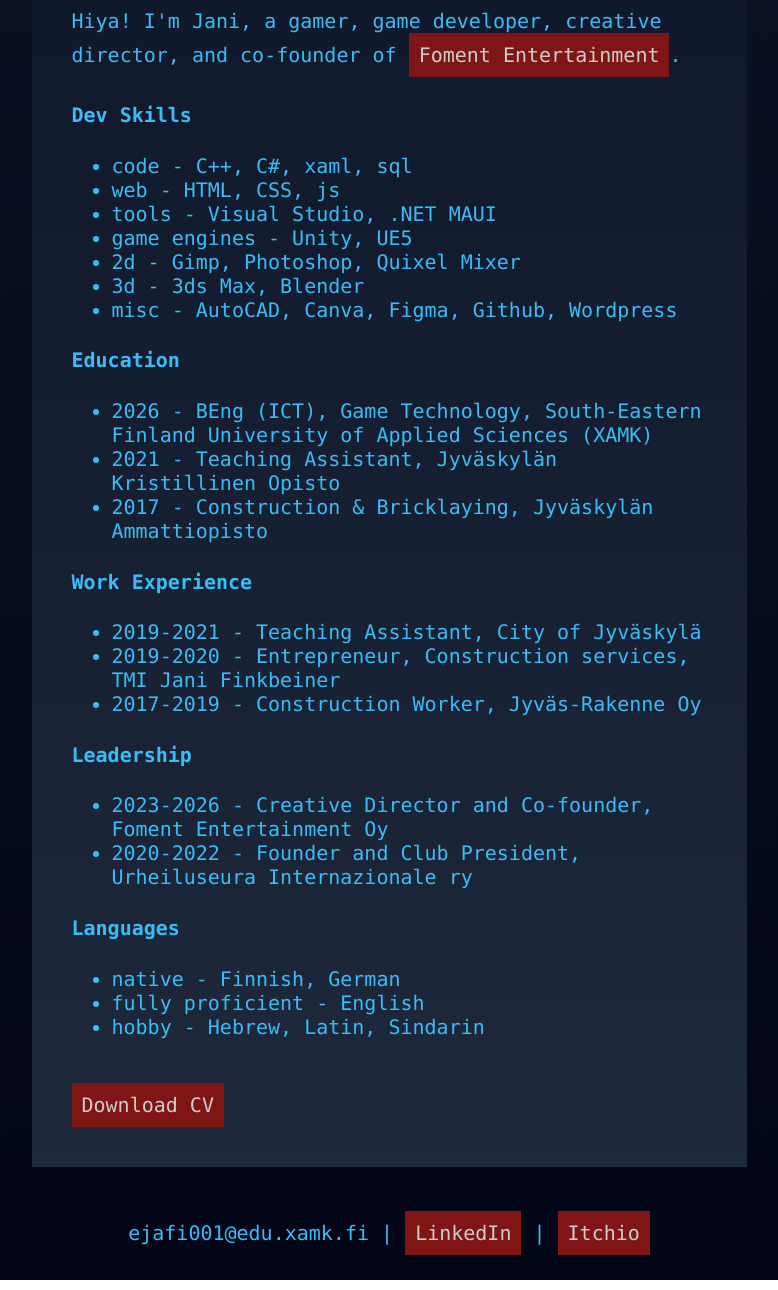
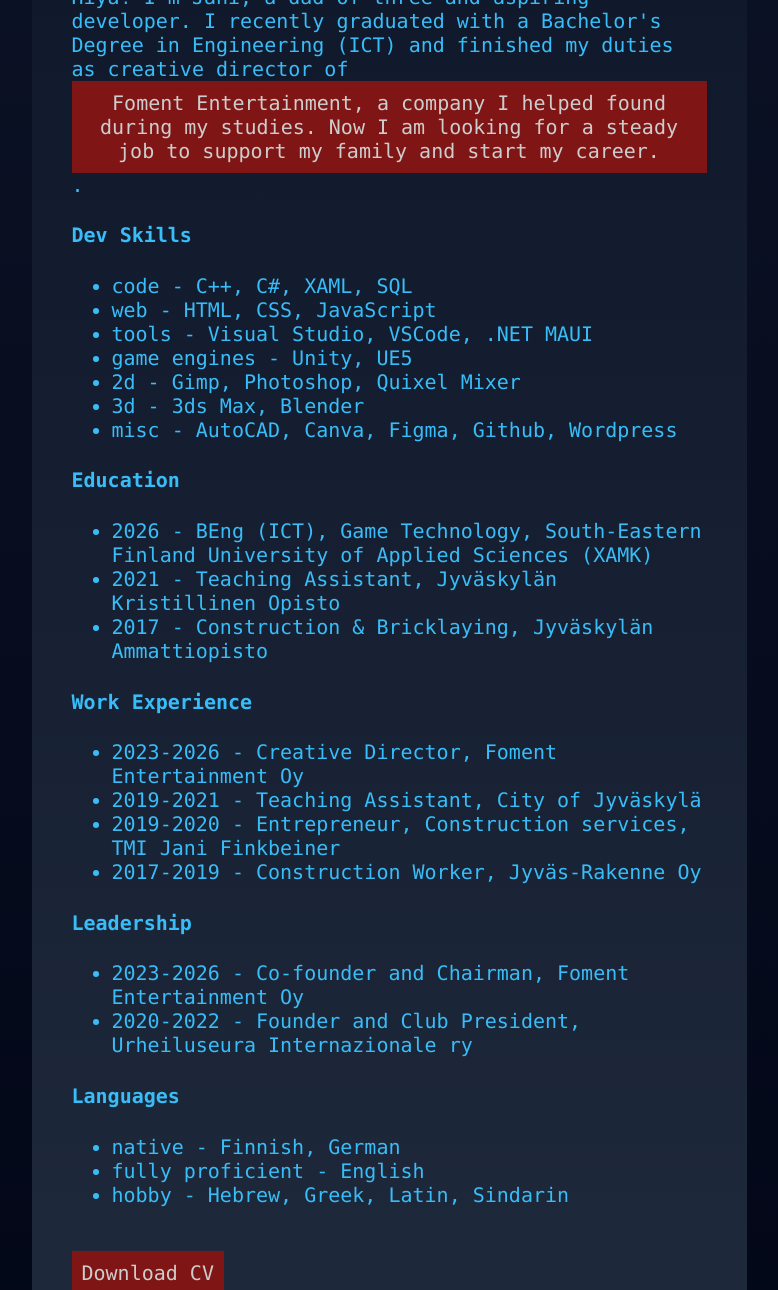
Before and after one commit to Lyrenlute/portfolio, a plain HTML site: page index.html in a window 1280 px wide. Shown: the part 746-2036 px from the top of the page, without its empty margins (251-1029 px from the left). Drawn offline with Linux system fonts and the light colour scheme.

Commit message:
Update personal details and skills in index.html

```diff
--- a/index.html
+++ b/index.html
@@ -46,7 +46,7 @@
                 </div>
 
                 <!--Subtitle-->
-                <h2 id="Subtitle">HUSBAND, DAD<br>GAME DEVELOPER</h2>
+                <h2 id="Subtitle">HUSBAND, DAD, DEVELOPER</h2>
 
             <div id="ContentWrapper">
 
@@ -54,15 +54,15 @@
                 <div id="TextWrapper">
                     <h2>About me</h2>
                     <p>
-                        Hiya! I'm Jani, a gamer, game developer, creative director, and co-founder of <a href="foment.html" title="More">Foment Entertainment</a>.
+                        Hiya! I'm Jani, a dad of three and aspiring developer. I recently graduated with a Bachelor's Degree in Engineering (ICT) and finished my duties as creative director of <a href="foment.html" title="More">Foment Entertainment, a company I helped found during my studies. Now I am looking for a steady job to support my family and start my career.</a>.
                     </p>
 
                     <!--Dev Skills-->
                     <h4>Dev Skills</h4>
                     <ul>
-                        <li>code - C++, C#, xaml, sql</li>
-                        <li>web - HTML, CSS, js</li>
-                        <li>tools - Visual Studio, .NET MAUI</li>
+                        <li>code - C++, C#, XAML, SQL</li>
+                        <li>web - HTML, CSS, JavaScript</li>
+                        <li>tools - Visual Studio, VSCode, .NET MAUI</li>
                         <li>game engines - Unity, UE5</li>
                         <li>2d - Gimp, Photoshop, Quixel Mixer</li>
                         <li>3d - 3ds Max, Blender</li>
@@ -80,6 +80,7 @@
                     <!--Work Experience-->
                     <h4>Work Experience</h4>
                     <ul>
+                        <li>2023-2026 - Creative Director, Foment Entertainment Oy</li>
                         <li>2019-2021 - Teaching Assistant, City of Jyväskylä</li>
                         <li>2019-2020 - Entrepreneur, Construction services, TMI Jani Finkbeiner</li>
                         <li>2017-2019 - Construction Worker, Jyväs-Rakenne Oy</li>
@@ -88,7 +89,7 @@
                     <!--Leadership-->
                     <h4>Leadership</h4>
                     <ul>
-                        <li>2023-2026 - Creative Director and Co-founder, Foment Entertainment Oy</li>
+                        <li>2023-2026 - Co-founder and Chairman, Foment Entertainment Oy</li>
                         <li>2020-2022 - Founder and Club President, Urheiluseura Internazionale ry</li>
                     </ul>
 
@@ -97,7 +98,7 @@
                     <ul>
                         <li>native - Finnish, German</li>
                         <li>fully proficient - English</li>
-                        <li>hobby - Hebrew, Latin, Sindarin</li>
+                        <li>hobby - Hebrew, Greek, Latin, Sindarin</li>
                     </ul>
 
                     <!--Download CV pdf-->
```
